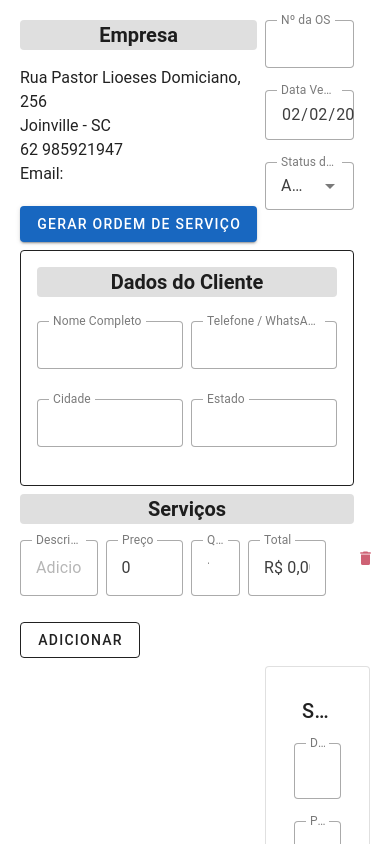
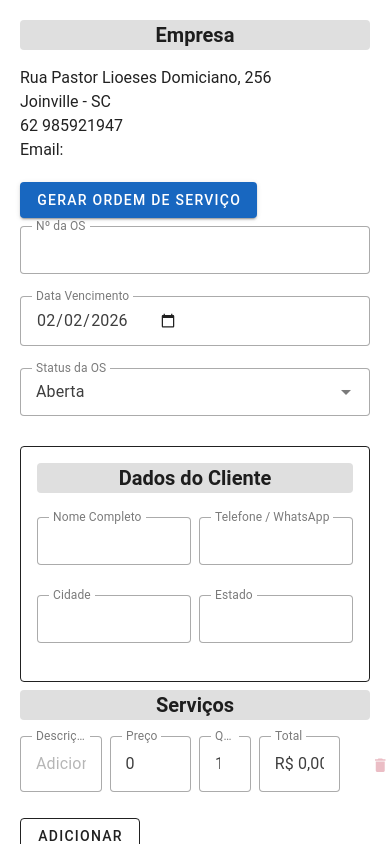
Before and after one commit to ewertonsiqueira/ordem-service, a Vue app: page / in a window 390 px wide. Shown: the top 844 px of the page. Built offline with nearby package versions, Linux system fonts and the light colour scheme.

Commit message:
ajustando mobile

```diff
--- a/src/components/OSService.vue
+++ b/src/components/OSService.vue
@@ -2,7 +2,7 @@
   <TitleCards title="Serviços" />
 
   <div v-for="(service, idx) in services" :key="idx">
-    <v-row dense>
+    <v-row dense align="center">
       <v-col cols="3">
         <v-text-field
           v-model="service.description"
@@ -45,7 +45,13 @@
         />
       </v-col>
       <v-col cols="1">
-        <v-btn color="error" variant="plain" @click="serviceOrderStore.removeService(idx)">
+        <v-btn
+          color="error"
+          variant="plain"
+          class="mb-5"
+          :disabled="services.length === 1"
+          @click="serviceOrderStore.removeService(idx)"
+        >
           <v-icon>mdi-delete</v-icon>
         </v-btn>
       </v-col>
--- a/src/views/HomeView.vue
+++ b/src/views/HomeView.vue
@@ -1,9 +1,9 @@
 <template>
   <div class="container">
-    <div>
+    <div class="company">
       <Company />
     </div>
-    <div>
+    <div class="details">
       <OSDetails />
     </div>
     <div class="client">
@@ -43,4 +43,20 @@ import OSTotal from '../components/OSTotal.vue';
   grid-column: 2 / span 3;
 }
 
+@media (max-width: 600px) {
+  .container {
+    grid-template-columns: 1fr;
+    grid-template-rows: repeat(5, auto);
+  }
+  .client {
+    grid-column: auto;
+  }
+  .services {
+    grid-column: auto;
+  }
+  .total {
+    grid-column: auto;
+  }
+}
+
 </style>
```
